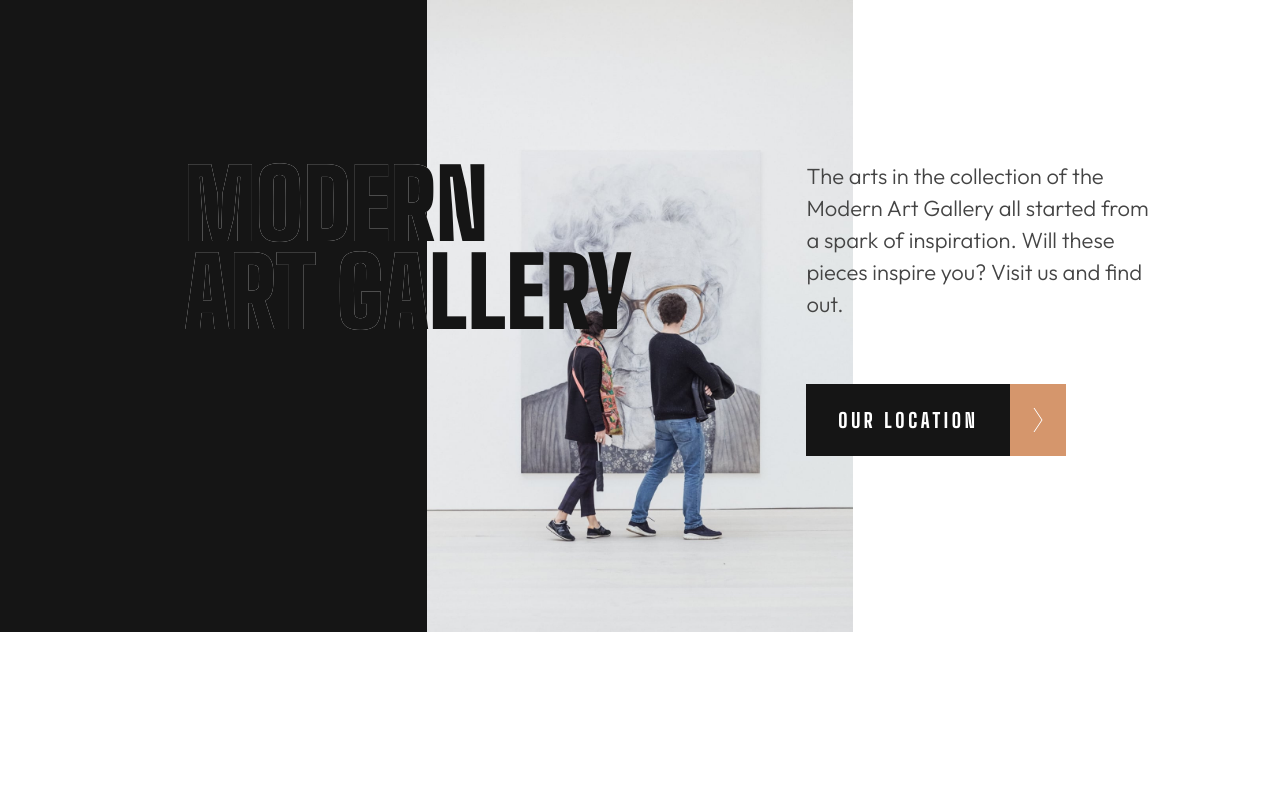
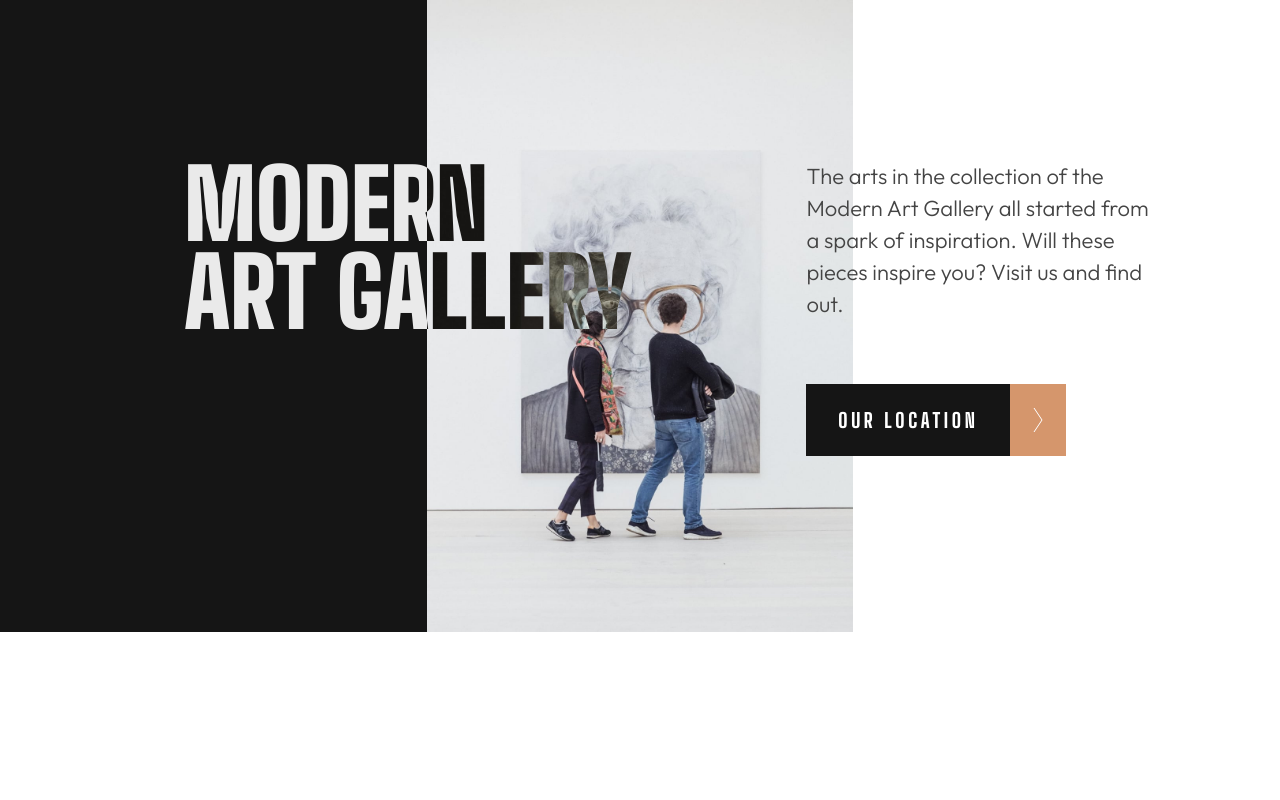
Before and after one commit to t-minini/art-gallery-website, a React (Create React App) app: page / in a window 1280 px wide. Shown: the top 800 px of the page. Built offline with nearby package versions, Linux system fonts and the light colour scheme.

Commit message:
:lipstick: trying to apply the H1 font effect

```diff
--- a/src/components/Home/HomeTopSection/HomeTop.jsx
+++ b/src/components/Home/HomeTopSection/HomeTop.jsx
@@ -6,9 +6,6 @@ import heroImg from "./../../../assets/desktop/image-hero@2x.jpg";
 export function HomeTop() {
   return (
     <section className={style.homeTopContainer}>
-      <h1>
-        Modern <br /> Art Gallery
-      </h1>
       <h1>
         Modern <br /> Art Gallery
       </h1>
--- a/src/components/Home/HomeTopSection/HomeTop.module.css
+++ b/src/components/Home/HomeTopSection/HomeTop.module.css
@@ -11,9 +11,10 @@
   height: 100%;
   width: 100%;
   object-fit: cover;
+  /* z-index: -1; */
 }
 
-.homeTopContainer h1:nth-of-type(1) {
+.homeTopContainer h1 {
   position: absolute;
   width: 284px;
   left: 14.4%;
@@ -23,11 +24,11 @@
   color: var(--color4-white);
   line-height: 8.8rem;
   text-transform: uppercase;
-  overflow: hidden;
   white-space: nowrap;
+  mix-blend-mode:difference;
 }
 
-.homeTopContainer h1:nth-of-type(2) {
+/* .homeTopContainer h1:nth-of-type(2) {
   position: absolute;
   left: 14.4%;
   top: 20%;
@@ -36,7 +37,7 @@
   color: var(--color2-black);
   line-height: 8.8rem;
   text-transform: uppercase;
-}
+} */
 .topTextBtn {
   position: absolute;
   top: 20%;
```
Also changed, not shown: src/assets/logo-dark.svg (deleted), src/assets/logo-light.svg (deleted).
